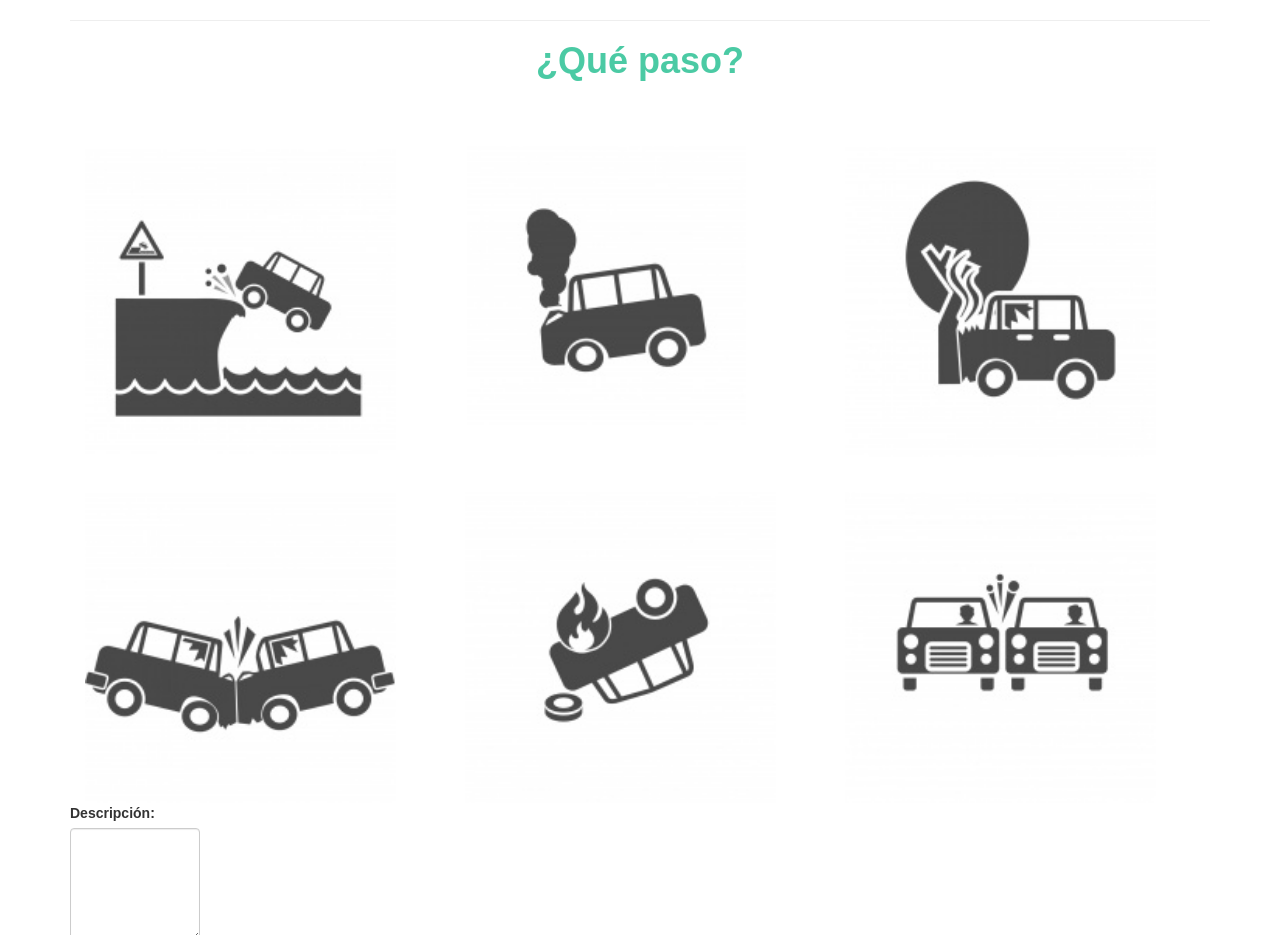
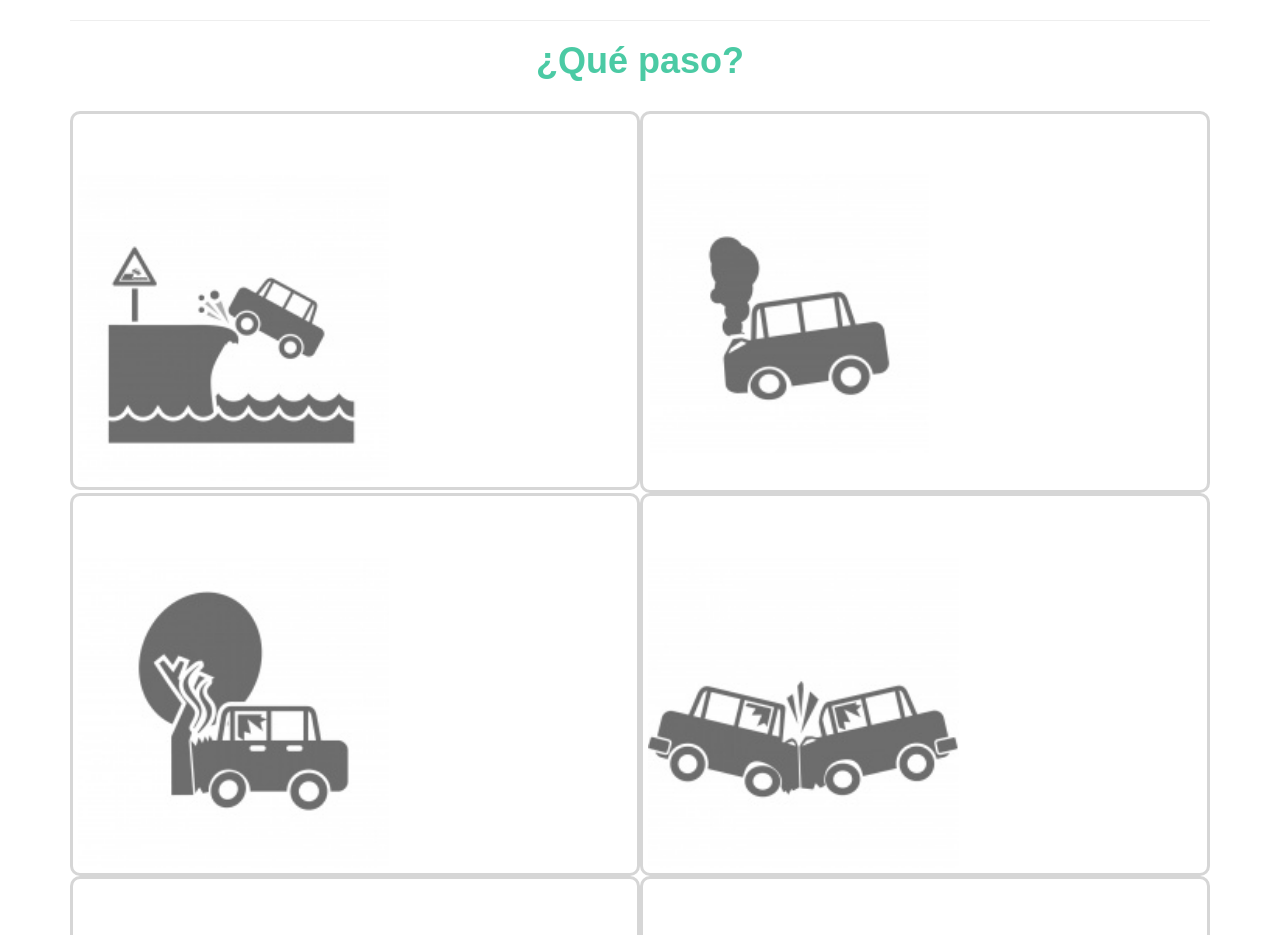
Before and after one commit to Abby25fly/car-beta, a React (Create React App) app: page /damage in a window 1280 px wide. Shown: the part 177-1112 px from the top of the page. Built offline with nearby package versions, Linux system fonts and the light colour scheme.

Commit message:
uploading

```diff
--- a/package.json
+++ b/package.json
@@ -7,6 +7,8 @@
     "react": "^16.0.0",
     "react-bootstrap": "^0.31.3",
     "react-dom": "^16.0.0",
+    "react-facebook-login-component": "^0.9.0",
+    "react-google-login-component": "^0.9.0",
     "react-google-maps": "^8.5.0",
     "react-router-dom": "^4.2.2",
     "react-scripts": "1.0.14"
--- a/public/index.html
+++ b/public/index.html
@@ -4,6 +4,7 @@
     <meta charset="utf-8">
     <meta name="viewport" content="width=device-width, initial-scale=1, shrink-to-fit=no">
     <meta name="theme-color" content="#000000">
+    <meta nombre = "google-signin-client_id" content = "485307064541-svc54uido59qvkvatniict2iifutrpqr.apps.googleusercontent.com">
     <!--
       manifest.json provides metadata used when your web app is added to the
       homescreen on Android. See https://developers.google.com/web/fundamentals/engage-and-retain/web-app-manifest/
@@ -16,6 +17,7 @@
     <link rel="stylesheet" href="https://maxcdn.bootstrapcdn.com/bootstrap/3.3.7/css/bootstrap.min.css">
     <script src="https://ajax.googleapis.com/ajax/libs/jquery/3.2.1/jquery.min.js"></script>
     <script src="https://maxcdn.bootstrapcdn.com/bootstrap/3.3.7/js/bootstrap.min.js"></script>
+    <script src="https://apis.google.com/js/platform.js" async defer></script>
     <title>React App</title>
   </head>
   <body>
--- a/src/Home.css
+++ b/src/Home.css
@@ -3,7 +3,9 @@
     background-position-x: 70%;
     background-position-y: 23%;
     background-repeat: no-repeat;
+    height: 500px;
     height: 100vh;
+
 }
 
 .logo{
--- a/src/SignUp.css
+++ /dev/null
@@ -1,3 +0,0 @@
-span.input-group-addon{
-  position:initial;
-}
--- a/src/SignUp.js
+++ b/src/SignUp.js
@@ -5,14 +5,18 @@ import {
 	Switch,
 	NavLink,
 	Redirect
+
 } from "react-router-dom";
+import {
+FacebookLogin
+} from 'react-facebook-login-component';
+import { GoogleLogin } from 'react-google-login-component';
+import Utils from "./Utils.js";
 
-import './SignUp.css';
-import Utils from "./Utils.js";
-class SignUpForm extends Component {
+class SignUp extends Component {
 
-	constructor(props) {
-		super(props);
+	constructor(props,context) {
+		super(props,context);
 		this.inputName = undefined;
 		this.inputEmail = undefined;
 		this.inputpassword = undefined;
@@ -21,7 +25,17 @@ class SignUpForm extends Component {
 			complete: false
 		};
 	}
-	formsName(e) {
+	responseFacebook (response) {
+		console.log(response);
+		//anything else you want to do(save to localStorage)...
+	  }
+	  responseGoogle (googleUser) {
+		var id_token = googleUser.getAuthResponse().id_token;
+		console.log({accessToken: id_token});
+		//anything else you want to do(save to localStorage)...
+	  }
+
+		formsName(e) {
 		this.inputName = e.target.value;
 
 		// let patron = /[^a-zA-Z -]|( )|(--)|(^s*$)/;
@@ -127,6 +141,9 @@ class SignUpForm extends Component {
 							<br />
 						<a href="lyft.com"> Terminos & Servicios</a>
 						</label>
+
+
+		 <br />
 						{this.state.goFordward ? (
 							<NavLink
 								onClick={prueba}
@@ -141,9 +158,32 @@ class SignUpForm extends Component {
               </button>
 							)}
 					</form>
+
+					<div>
+		   <FacebookLogin socialId="732068980315428"
+						  language="en_US"
+						  scope="public_profile,email"
+						  responseHandler={this.responseFacebook}
+						  xfbml={true}
+						  fields="id,email,name"
+						  version="v2.5"
+						  className="facebook-login fa fa-facebook "
+						  buttonText=""/>
+		 </div>
+		 <br />
+		 <div>
+        <GoogleLogin socialId="485307064541-svc54uido59qvkvatniict2iifutrpqr.apps.googleusercontent.com"
+
+					 className="google-login fa fa-google-plus "
+                     scope="profile"
+                     fetchBasicProfile={false}
+                     responseHandler={this.responseGoogle}
+					 buttonText=""
+                     />
+      </div>
 				</section>
 			</div>
 		);
 	}
 }
-export default SignUpForm;
+export default SignUp;
--- a/src/addPhoto.js
+++ b/src/addPhoto.js
@@ -42,9 +42,9 @@ class Photos extends Component{
 		return(
 			<div>Parte frontal:
 			<div className="col-xs-12">
-				<h5 className="col-xs-10 text-center">Añadir foto...</h5>
+			<button className="col-xs-10 text-center add">Añadir foto...</button>
 				<div className="col-xs-2">
-					<NavLink to={"/Player"}className="btn"><i class="fa fa-plus-square-o" aria-hidden="true"></i></NavLink>
+					<NavLink to={"/"}className="btn"><i class="fa fa-plus-square-o" aria-hidden="true"></i></NavLink>
 				</div>
 			</div>
 			</div>
--- a/src/damage.css
+++ b/src/damage.css
@@ -6,7 +6,7 @@
 }*/
 
 .btn-battle{
-    background-color: #040404;
+    background-color: #4BCAA4;
     color:white;
     border-radius: none;
     margin: 0 auto;
@@ -16,7 +16,29 @@
     box-sizing: border-box;
   }
 
-  img:hover {
-    opacity: 0.5;
-    filter: alpha(opacity=50); /* For IE8 and earlier */
+/**/
+
+.image{
+  background-color: white;
+  border:3px solid #ccc;
+  padding: 5px;
+  box-sizing: border-box;
+  border-radius: 10px;
+  opacity: 0.8;
 }
+.selected{
+  border: 3px solid #4BCAA4;
+  opacity: 1;
+  box-sizing: border-box;
+}
+
+.add{
+  background: transparent;
+  border-radius: 20px;
+  border: 2px solid #4BCAA4;
+  padding: 5px;
+}
+
+a{
+  color: #4BCAA4;
+}
--- a/src/damage.js
+++ b/src/damage.js
@@ -48,45 +48,60 @@ class TitleHome extends Component{
 
 
 class Images extends Component {
-	render () {
+  constructor(props){
+    super(props);
+    this.state={
+      uno:'',
+      dos:'',
+      tres:'',
+      cuatro:'',
+      cinco:'',
+      seis:''
+    };
+  }
+  select(e){
+    if(e.target.id ==='uno')
+      this.state.uno === ''?this.setState({uno:'selected'}):this.setState({uno:''})
+    if(e.target.id ==='dos')
+      this.state.dos === ''?this.setState({dos:'selected'}):this.setState({dos:''})
+    if(e.target.id ==='tres')
+      this.state.tres === ''?this.setState({tres:'selected'}):this.setState({tres:''})
+    if(e.target.id ==='cuatro')
+      this.state.cuatro === ''?this.setState({cuatro:'selected'}):this.setState({cuatro:''})
+    if(e.target.id ==='cinco')
+      this.state.cinco === ''?this.setState({cinco:'selected'}):this.setState({cinco:''})
+    if(e.target.id ==='seis')
+      this.state.seis === ''?this.setState({seis:'selected'}):this.setState({seis:''})
+  }
+  render() {
     return (
-        <div>
-          <table className="col-md-12 col-xs-12">
-            <tbody>
-            <tr>
-              <td className="col-xs-4">
-                <img src={uno} className="img-responsive"/>
-              </td>
-              <td className="col-xs-4">
-                <img src={dos} className="img-responsive"/>
-              </td>
-              <td className="col-xs-4">
-                <img src={tres} className="img-responsive"/>
-              </td>
-            </tr>
-            <tr>
-              <td className="col-xs-4">
-                <img src={cuatro} className="img-responsive"/>
-              </td>
-              <td className="col-xs-4">
-                <img src={cinco} className="img-responsive"/>
-              </td>
-              <td className="col-xs-4">
-                <img src={seis} className="img-responsive"/>
-              </td>
-            </tr>
-            </tbody>
-          </table>
+      <div className="text-center">
+        <div className='row'>
+          <div className=''>
+            <div className='col-md-12 col-xs-12'>
+              <div className={'col-xs-6 image '+this.state.uno} onClick={(e)=>this.select(e)}><img className="img-responsive" id="uno" src={uno}/></div>
+              <div className={'col-xs-6 image '+this.state.dos} onClick={(e)=>this.select(e)}><img className="img-responsive" id="dos" src={dos}/></div>
+            </div>
+            <div className='col-md-12 col-xs-12'>
+              <div className={'col-xs-6 image '+this.state.tres} onClick={(e)=>this.select(e)}><img className="img-responsive" id="tres" src={tres}/></div>
+              <div className={'col-xs-6 image '+this.state.cuatro} onClick={(e)=>this.select(e)}><img className="img-responsive" id="cuatro" src={cuatro}/></div>
+            </div>
+            <div className='col-md-12 col-xs-12'>
+              <div className={'col-xs-6 image '+this.state.cinco} onClick={(e)=>this.select(e)}><img className="img-responsive" id="cinco" src={cinco}/></div>
+              <div className={'col-xs-6 image '+this.state.seis} onClick={(e)=>this.select(e)}><img className="img-responsive" id="seis" src={seis}/></div>
+            </div>
+          </div>
+        </div>
         <div className="form-group">
           <label for="comment">Descripción:</label>
           <textarea className="form-control" rows="5" id="comment"></textarea>
         </div>
         <div>
-          <NavLink to={"/BattleUsers"}	className="btn btn-lg btn-block btn-battle">Siguiente</NavLink>
+          <NavLink to={"/"}	className="btn btn-lg btn-block btn-battle">Siguiente</NavLink>
         </div>
       </div>
     );
-	};
+  }
 }
 
 class Damage extends Component{
```
Also changed, not shown: src/camera.js (+49 -0 lines). Lines whose indentation alone changed are shown as unchanged.
